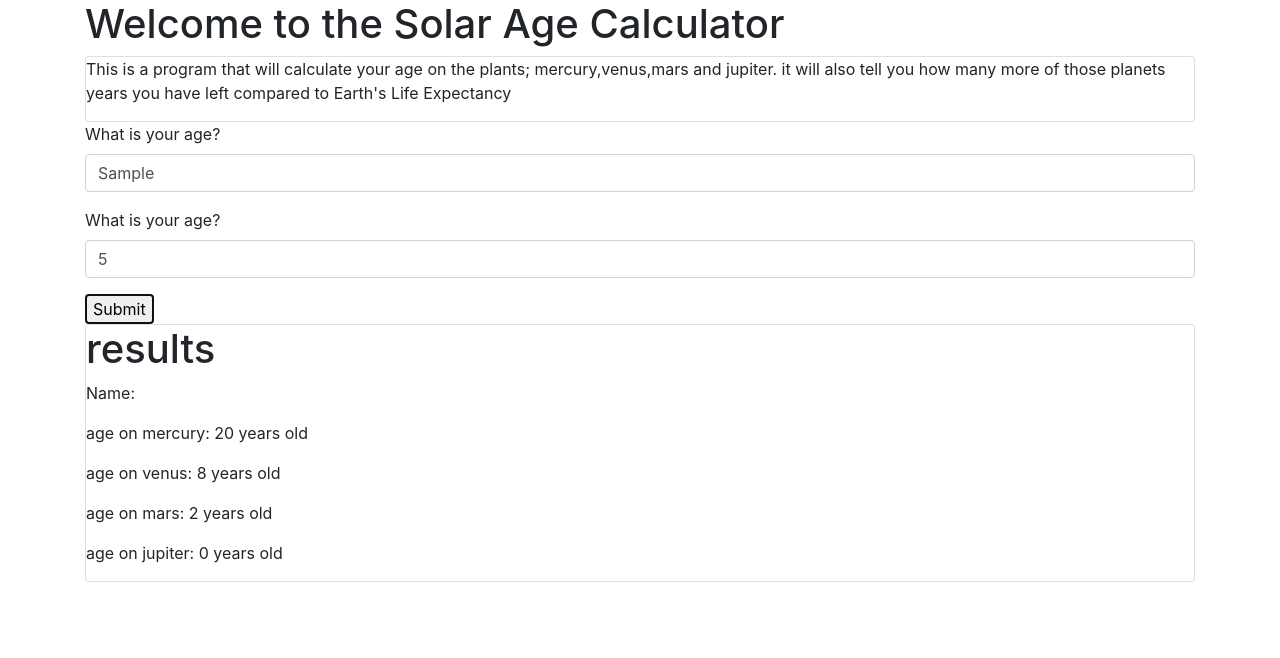
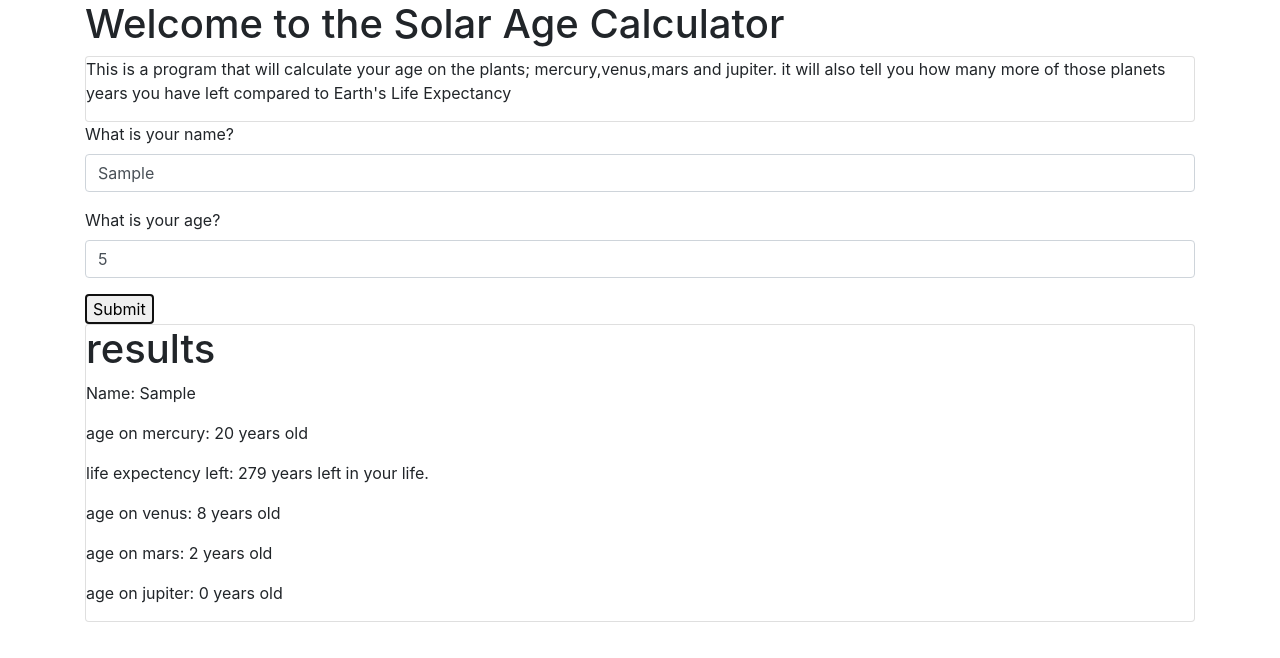
Before and after one commit to dschaaf89/Solar-Age, a website built with webpack: page src/index.html in a window 1280 px wide. Both pictures are taken after typing "Sample", "5" into the empty fields and a click on the button "Submit". Built offline with nearby package versions, Linux system fonts and the light colour scheme.

Commit message:
it will add to the results tab the life expectancy left on Mercury

```diff
--- a/src/index.html
+++ b/src/index.html
@@ -23,7 +23,7 @@
     <div id="person1">
       <form id="person">
         <div class="form-group">
-          <label for="age">What is your age?</label>
+          <label for="age">What is your name?</label>
           <input type="text" class="form-control" required id="name">
         </div>
         <div class="form-group">
@@ -39,8 +39,9 @@
       <div class="card">
 
         <h1>results</h1>
-        <p>Name: <span id="name"></span></p>
+        <p>Name: <span id="personName"></span></p>
         <p>age on mercury: <span id="mercury"></span></p>
+        <p>life expectency left: <span id="mercuryLife"></span></p>
         <p>age on venus: <span id="venus"></span></p>
         <p>age on mars: <span id="mars"></span></p>
         <p>age on jupiter: <span id="jupiter"></span></p>
--- a/src/main.js
+++ b/src/main.js
@@ -3,20 +3,26 @@ import 'bootstrap';
 import 'bootstrap/dist/css/bootstrap.min.css';
 import './css/styles.css';
 import Calculator from './js/calculator-logic';
-function displayResults(x){
-  $("#name").text(x.name);
-  $("#mercury").text(x.ageOnMercury(x.age)+" years old");
-  $("#venus").text(x.ageOnVenus(x.age)+" years old");
-  $("#mars").text(x.ageOnMars(x.age)+" years old");
-  $("#jupiter").text(x.ageOnJupiter(x.age)+" years old");
+function displayResults(x) {
+  if(x.age < 72){
+    $("#personName").text(x.name);
+    $("#mercury").text(x.ageOnMercury(x.age) + " years old");
+    $("#mercuryLife").text(x.lifeExpectancyMercury(x.age)+" years left in your life.");
+    $("#venus").text(x.ageOnVenus(x.age) + " years old");
+    $("#mars").text(x.ageOnMars(x.age) + " years old");
+    $("#jupiter").text(x.ageOnJupiter(x.age) + " years old");
+  }
+
+
+
 }
 $(document).ready(function () {
   $("#person").submit(function (event) {
     event.preventDefault();
     let person = $('#name').val();
     let age = $('#age').val();
-    console.log(person,age);
-    let calc = new Calculator(person,age);
+
+    let calc = new Calculator(person, age);
     $('#results').show();
     displayResults(calc);
 
```
